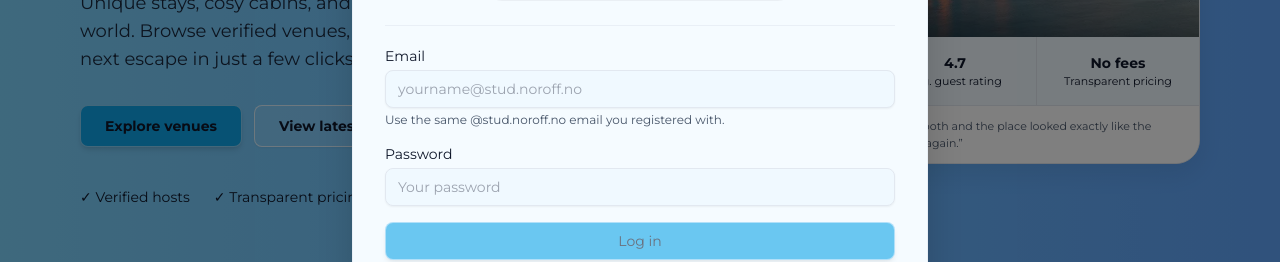
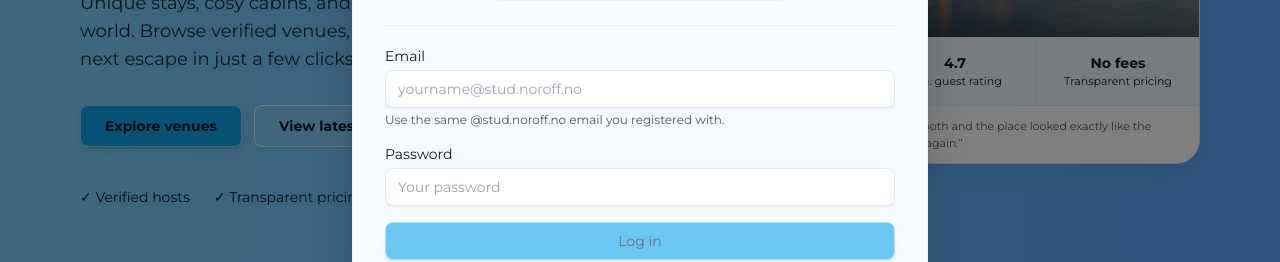
Before and after one commit to Arkuradev/scandinavian-retreats, a React (Vite) app: page / in a window 1280 px wide. Both pictures are taken after a click on the button "Open login/register". Shown: the part 359-621 px from the top of the page. Built offline with nearby package versions, Linux system fonts and the light colour scheme; no server answers.

Commit message:
Corrected color fill on loginform to be similar with register form

```diff
--- a/src/components/LoginForm.tsx
+++ b/src/components/LoginForm.tsx
@@ -94,7 +94,7 @@ export default function LoginForm({ onSuccess }: LoginFormProps) {
           type="email"
           placeholder="yourname@stud.noroff.no"
           disabled={loading}
-          className={`w-full border rounded-lg px-3 py-2 text-sm bg-hz-surface-soft text-hz-text shadow-sm focus:outline-none focus:ring-2 ${
+          className={`w-full border rounded-lg px-3 py-2 text-sm bg-hz-surface text-hz-text shadow-sm focus:outline-none focus:ring-2 ${
             errors.email
               ? "border-red-500 focus:ring-red-400"
               : "border-hz-border focus:ring-hz-primary"
@@ -128,7 +128,7 @@ export default function LoginForm({ onSuccess }: LoginFormProps) {
           type="password"
           placeholder="Your password"
           disabled={loading}
-          className={`w-full border rounded-lg px-3 py-2 text-sm bg-hz-surface-soft text-hz-text shadow-sm focus:outline-none focus:ring-2 ${
+          className={`w-full border rounded-lg px-3 py-2 text-sm bg-hz-surface text-hz-text shadow-sm focus:outline-none focus:ring-2 ${
             errors.password
               ? "border-red-500 focus:ring-red-400"
               : "border-hz-border focus:ring-hz-primary"
--- a/tailwind.config.js
+++ b/tailwind.config.js
@@ -13,7 +13,7 @@ export default {
       colors: {
         "hz-primary": "#0EA5E9",
         "hz-primary-body": "#f5fbff",
-        "hz-primary-footer": "#33387c",
+        "hz-primary-footer": "#33387c", // Change or remove!
         "hz-primary-soft": "#E0F2FE",
         "hz-primary-hover": "#b8e1fc",
         "hz-accent": "#0284C7",
```
